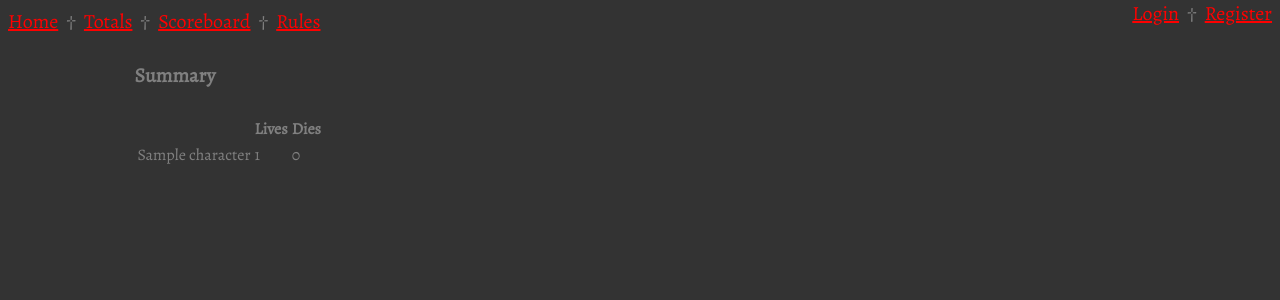
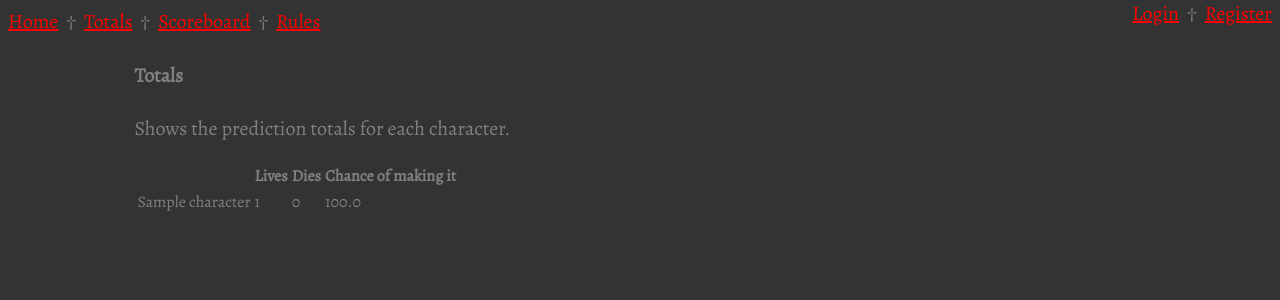
Before and after one commit to ojplg/gotdp, a Django app: page /pool/summary in a window 1280 px wide. Shown: the top 300 px of the page. Run offline with Django 3.2, Linux system fonts and the light colour scheme; tables that the repository leaves empty hold one stand-in row (values such as "Sample post").

Commit message:
Calculate percentage chance of living

```diff
--- a/pool/static/pool/gotdp.css
+++ b/pool/static/pool/gotdp.css
@@ -20,10 +20,6 @@
     width: 15%;
     float: right;
     font-weight: bold;
-}
-
-div.hometop {
-    clear: both;
 }
 
 div.homebottom {
--- a/pool/templates/index.html
+++ b/pool/templates/index.html
@@ -8,11 +8,12 @@
 
 <body background="{% static "pool/arya_walder.jpeg" %}">
 
-<div class="hometop">
+<div class="hometitle">
     <h1>Game of Thrones Death Pool</h1>
 </div>
 
 <div class="homeright">
+    <br/>
 
     {% if user.is_authenticated %}
 
--- a/pool/templates/summary.html
+++ b/pool/templates/summary.html
@@ -5,7 +5,9 @@
 
 {% block content %}
 
-<h4>Summary</h4>
+<h4>Totals</h4>
+
+<p>Shows the prediction totals for each character.</p>
 
 <table>
 
@@ -14,6 +16,7 @@
             <th></th>
             <th>Lives</th>
             <th>Dies</th>
+            <th>Chance of making it</th>
         </tr>
     </thead>
 
@@ -22,6 +25,7 @@
             <td>{{ character.name }}</td>
             <td>{{ liveCount|get_item:character }}</td>
             <td>{{ deadCount|get_item:character }}</td>
+            <td>{{ livePercentage|get_item:character }}</td>
         </tr>
     {% endfor %}
 
--- a/pool/views.py
+++ b/pool/views.py
@@ -84,10 +84,20 @@
             liveCount[selection.character] += 1
         if selection.outcome == 'D' :
             deadCount[selection.character] += 1
+    livePercentage = {}
+    for character in characters:
+        liveVotes = liveCount[character]
+        deadVotes = deadCount[character]
+        total = liveVotes + deadVotes
+        if total == 0:
+            livePercentage[character] = 0
+        else:
+            livePercentage[character] = 100 * liveVotes / ( liveVotes + deadVotes )
     context = {
         'characters':characters,
         'liveCount': liveCount,
-        'deadCount': deadCount
+        'deadCount': deadCount,
+        'livePercentage':livePercentage
     }
     return render(request,'summary.html',context)
 
```
Also changed, not shown: README.md.
